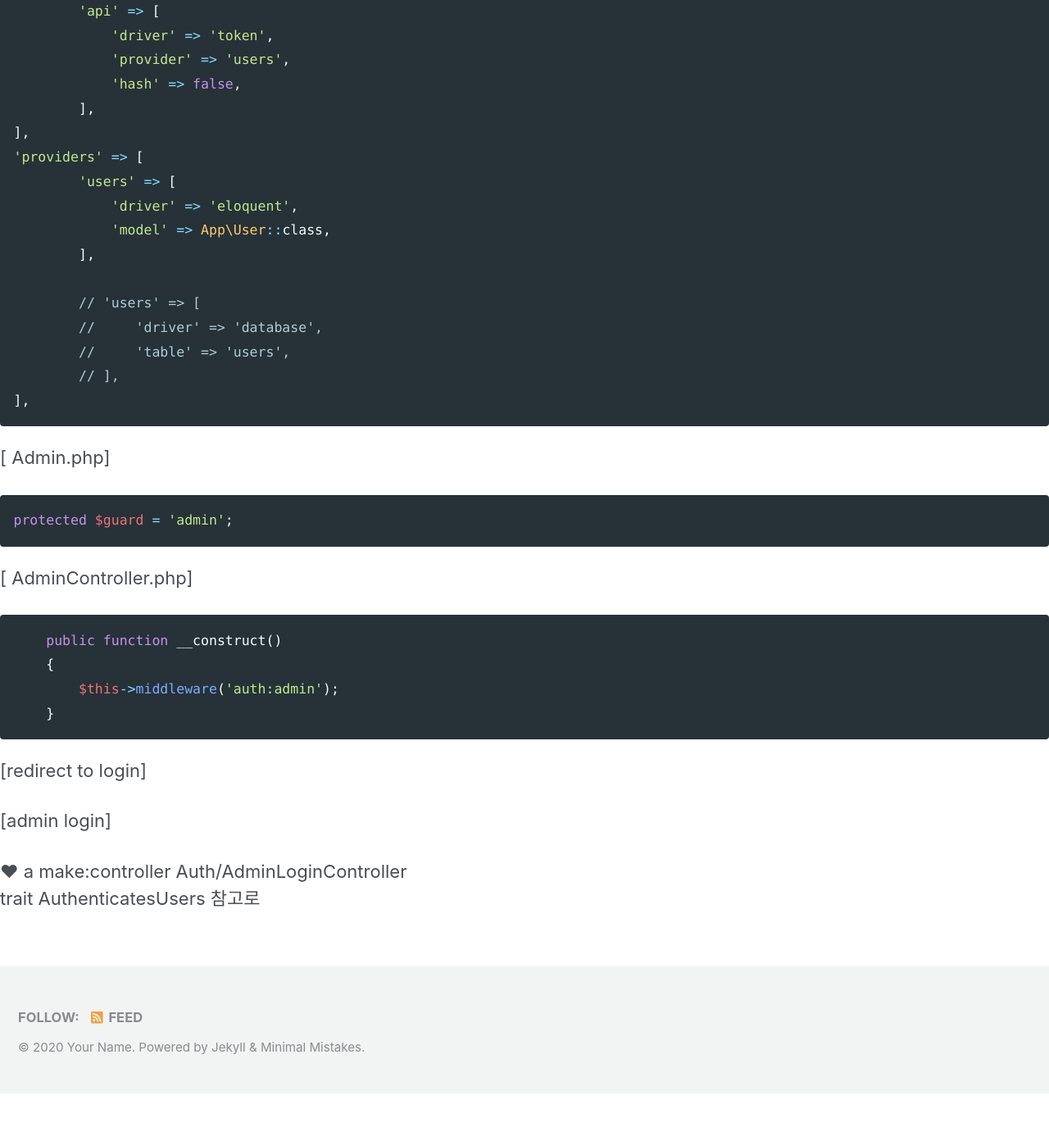
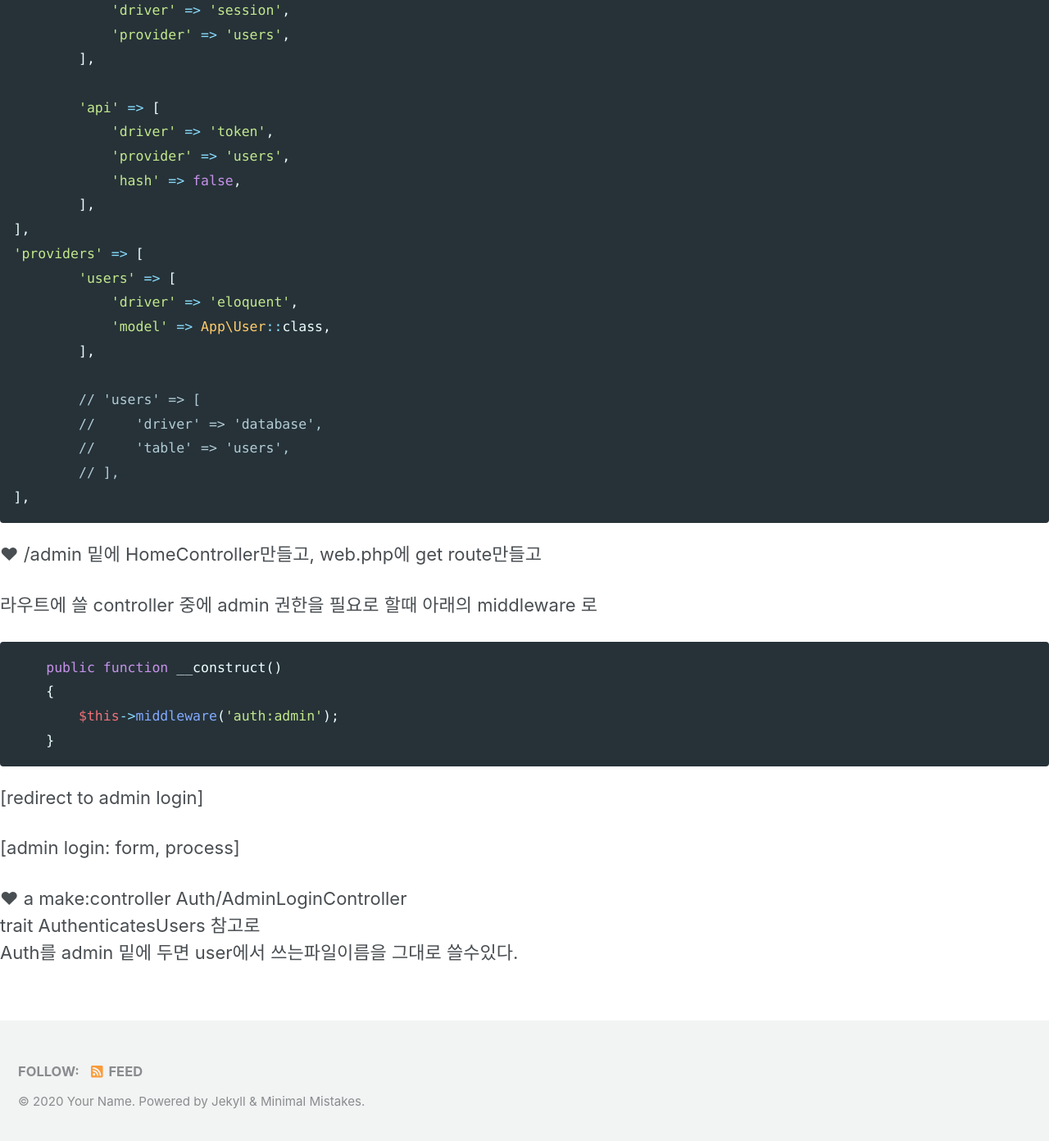
Before and after one commit to tech19/tech19.github.io, a Jekyll site: the page built from laravel.md, in a window 1280 px wide and 1400 px high, scrolled down 3292 px. Shown: the top 1392 px of the window at 82% size. Built offline with Jekyll 4.4.1, drawn with Linux system fonts in a browser that asks for light colours; nearby versions of some CDN libraries; our own code applies the rules of GitHub Pages for plain Markdown files; before the commit the page ends 4626 px from its top, so only the background shows below that; some of the changed text lies outside the part shown.

Commit message:
GitBook: [master] one page modified

````diff
--- a/laravel.md
+++ b/laravel.md
@@ -74,6 +74,11 @@ psm supported by laravel plugin and laravel-ide-helper below
 ❤ a migrate
 
 ❤ make admin model manually by coping User.php
+\[ Admin.php\]  ??
+
+```php
+protected $guard = 'admin';
+```
 
 ❤ config admin guard
 \[ config/auth.php\]
@@ -114,13 +119,9 @@ psm supported by laravel plugin and laravel-ide-helper below
 ],
 ```
 
-\[ Admin.php\]
+❤ /admin 밑에 HomeController만들고, web.php에 get route만들고
 
-```php
-protected $guard = 'admin';
-```
-
-\[ AdminController.php\]
+라우트에 쓸 controller 중에 admin 권한을 필요로 할때 아래의 middleware 로
 
 ```php
     public function __construct()
@@ -129,9 +130,10 @@ protected $guard = 'admin';
     }
 ```
 
-\[redirect to login\]
+\[redirect to admin login\]
 
-\[admin login\]
+\[admin login: form, process\]
 
 ❤ a make:controller Auth/AdminLoginController
 trait AuthenticatesUsers 참고로
+Auth를 admin 밑에 두면 user에서 쓰는파일이름을 그대로 쓸수있다.
````
